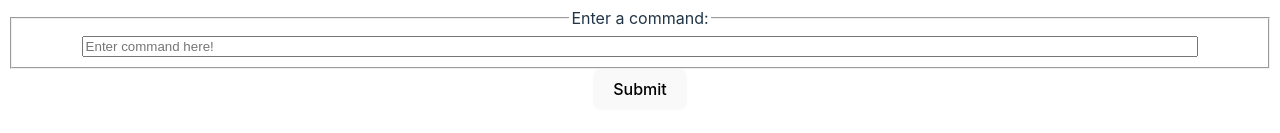
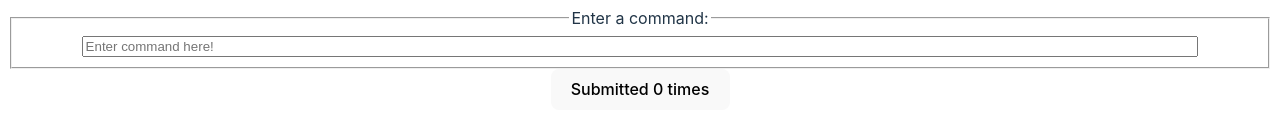
Before and after one commit to cs0320-s24/mock-ksam-kdolgopo, a React (Vite) app in the folder mock/: page / in a window 1280 px wide. Both pictures are taken after a click on the button "Login". Shown: the part 661-794 px from the top of the page. Built offline with nearby package versions, Linux system fonts and the light colour scheme.

Commit message:
feat: added code from gearup with solutions

```diff
--- a/mock/src/components/REPL.tsx
+++ b/mock/src/components/REPL.tsx
@@ -14,15 +14,17 @@ import { REPLInput } from './REPLInput';
 
 export default function REPL() {
   // TODO: Add some kind of shared state that holds all the commands submitted.
+  // CHANGED
+  const [history, setHistory] = useState<string[]>([])
 
   return (
     <div className="repl">
       {/*This is where your REPLHistory might go... You also may choose to add it within your REPLInput
       component or somewhere else depending on your component organization. What are the pros and cons of each? */}
-      {/* TODO: Update your REPLHistory and REPLInput to take in new shared state as props */}
-      <REPLHistory/>
+      <REPLHistory history={history}/>
       <hr></hr>
-      <REPLInput/>
+      {/* CHANGED */}
+      <REPLInput history={history} setHistory={setHistory}/>
     </div>
   );
 }
--- a/mock/src/components/REPLHistory.tsx
+++ b/mock/src/components/REPLHistory.tsx
@@ -2,12 +2,16 @@ import '../styles/main.css';
 
 interface REPLHistoryProps{
     // TODO: Fill with some shared state tracking all the pushed commands
+    // CHANGED
+    history: string[]
 }
 export function REPLHistory(props : REPLHistoryProps) {
     return (
-        <div className="repl-history">
+        <div className="repl-history" aria-label='repl-history'>
             {/* This is where command history will go */}
             {/* TODO: To go through all the pushed commands... try the .map() function! */}
+            {/* CHANGED */}
+            {props.history.map((command, index) => <p>{command}</p>)}
         </div>
     );
 }
--- a/mock/src/components/REPLInput.tsx
+++ b/mock/src/components/REPLInput.tsx
@@ -1,9 +1,12 @@
+import { Dispatch, SetStateAction, useState } from 'react';
 import '../styles/main.css';
-import { Dispatch, SetStateAction, useState} from 'react';
 import { ControlledInput } from './ControlledInput';
 
 interface REPLInputProps{
   // TODO: Fill this with desired props... Maybe something to keep track of the submitted commands
+  // CHANGED
+  history: string[],
+  setHistory: Dispatch<SetStateAction<string[]>>,
 }
 // You can use a custom interface or explicit fields or both! An alternative to the current function header might be:
 // REPLInput(history: string[], setHistory: Dispatch<SetStateAction<string[]>>)
@@ -12,10 +15,15 @@ export function REPLInput(props : REPLInputProps) {
     // Manages the contents of the input box
     const [commandString, setCommandString] = useState<string>('');
     // TODO WITH TA : add a count state
+    const [count, setCount] = useState<number>(0)
 
-    // TODO WITH TA: build a handleSubmit function called in button onClick
-    // TODO: Once it increments, try to make it push commands... Note that you can use the `...` spread syntax to copy what was there before
-    // add to it with new commands.
+    // This function is triggered when the button is clicked.
+    function handleSubmit(commandString:string) {
+      setCount(count+1)
+      // CHANGED
+      props.setHistory([...props.history, commandString])
+      setCommandString('')
+    }
     /**
      * We suggest breaking down this component into smaller components, think about the individual pieces
      * of the REPL and how they connect to each other...
@@ -30,9 +38,8 @@ export function REPLInput(props : REPLInputProps) {
               <legend>Enter a command:</legend>
               <ControlledInput value={commandString} setValue={setCommandString} ariaLabel={"Command input"}/>
             </fieldset>
-            {/* TODO WITH TA: Build a handleSubmit function that increments count and displays the text in the button */}
             {/* TODO: Currently this button just counts up, can we make it push the contents of the input box to the history?*/}
-            <button>Submit</button>
+            <button onClick={() => handleSubmit(commandString)}>Submitted {count} times</button>
         </div>
     );
   }
```
Also changed, not shown: 2 other files (tests, documents, lock files or other folders).
